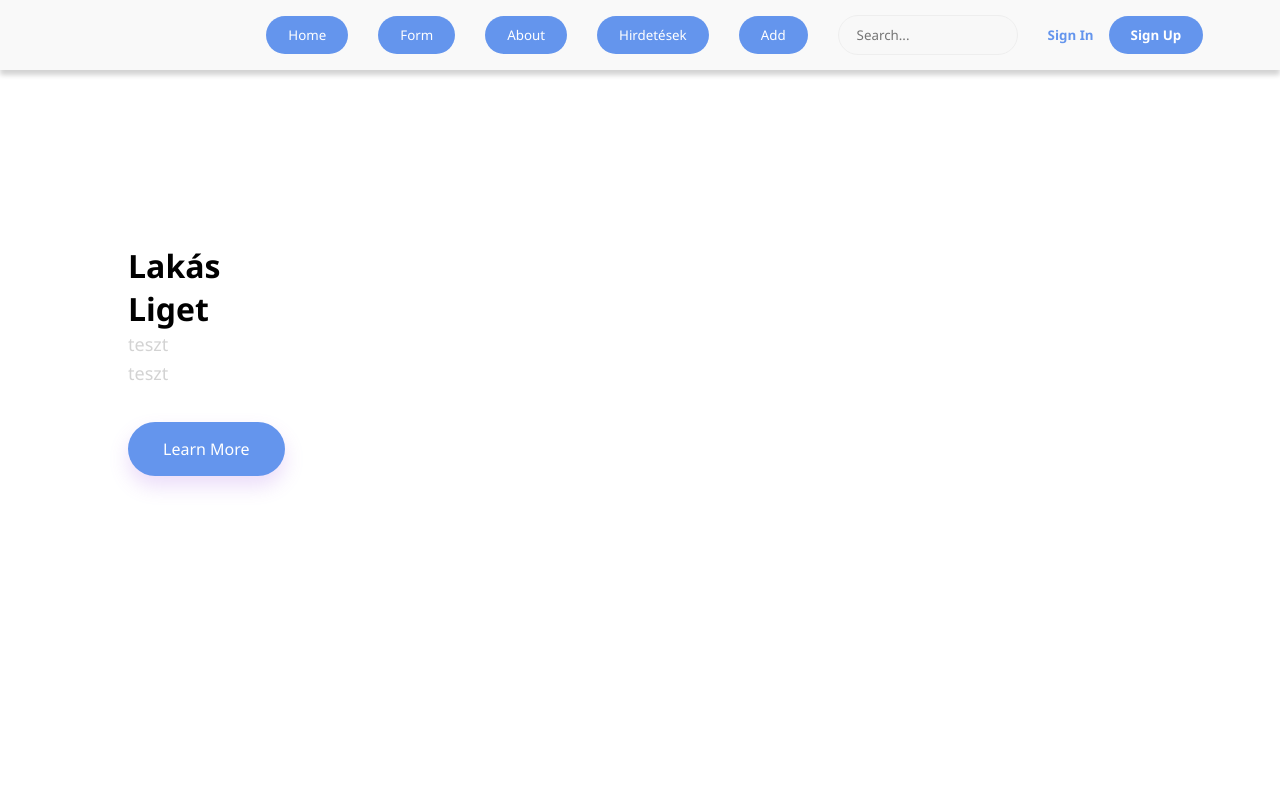
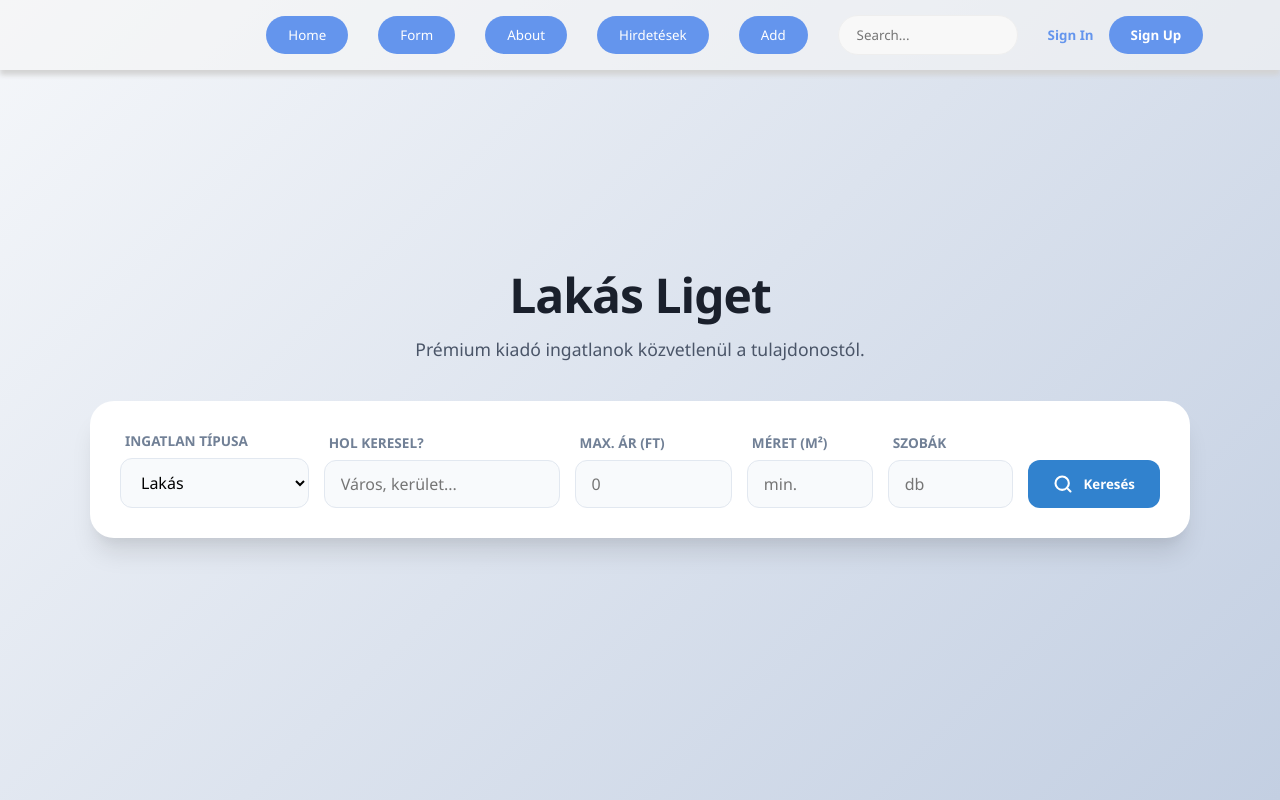
Before and after one commit to FMarcell06/lakasliget_frontend, a React (Vite) app: page / in a window 1280 px wide. Built offline with nearby package versions, Linux system fonts and the light colour scheme; no server answers.

Commit message:
Redesigned homepage

```diff
--- a/src/App.css
+++ b/src/App.css
@@ -6,22 +6,6 @@
   font-family: 'Segoe UI', Tahoma, Geneva, Verdana, sans-serif;
 }
 
-.header {
-  box-shadow: 0px 5px 5px lightgray;
-    position: fixed;
-  top: 0;
-  left: 0;
-  z-index: 1000;
-    display: flex;
-  justify-content: space-between;
-  align-items: center;
-  justify-content: center;
-  background-color: #f5f5f599;
-  padding-top: 35px;
-  padding-bottom: 35px;
-  height: 5vh;
-  width: 100vw;
-}
 .header .home, .form, .about, .profile {
     background-color: cornflowerblue;
     padding: 10px 22px;
@@ -29,86 +13,3 @@
     border: none;
     color:white;
 }
-
-.navbar {
-  display: flex;
-  justify-content: space-between;
-  align-items: center;
-  padding: 20px 6%;
-  width: 100vw;
-}
-
-.nav-links {
-  display: flex;
-  align-items: center;
-  gap: 30px;
-}
-
-.search-container input {
-  padding: 10px 18px;
-  border-radius: 25px;
-  border: 1px solid #eee;
-  background-color: #f8f8f8;
-  outline: none;
-  width: 180px;
-  transition: width 0.3s;
-}
-
-.search-container input:focus {
-  width: 220px;
-  border-color: cornflowerblue;
-}
-
-.auth-buttons {
-  display: flex;
-  gap: 15px;
-}
-
-.btn-signin {
-  background: none;
-  border: none;
-  color: cornflowerblue;
-  font-weight: bold;
-  cursor: pointer;
-}
-
-.btn-signup {
-  background: cornflowerblue;
-  color: white;
-  border: none;
-  padding: 10px 22px;
-  border-radius: 25px;
-  font-weight: bold;
-  cursor: pointer;
-  transition: opacity 0.3s;
-}
-
-.btn-signup:hover {
-  opacity: 0.85;
-}
-
-.hero {
-  position: relative;
-  height: calc(100vh - 80px);
-  display: flex;
-  align-items: center;
-  padding: 0 10%;
-}
-
-.hero p {
-  font-size: 18px;
-  color: lightgray;
-  margin-bottom: 35px;
-  line-height: 1.6;
-}
-
-.gomb{
-  background: cornflowerblue;
-  color: white;
-  border: none;
-  padding: 16px 35px;
-  font-size: 16px;
-  border-radius: 35px;
-  cursor: pointer;
-  box-shadow: 0 10px 20px rgba(155, 81, 224, 0.2);
-}
--- /dev/null
+++ b/src/components/Header.css
@@ -0,0 +1,73 @@
+.header {
+  box-shadow: 0px 5px 5px lightgray;
+    position: fixed;
+  top: 0;
+  left: 0;
+  z-index: 1000;
+    display: flex;
+  justify-content: space-between;
+  align-items: center;
+  justify-content: center;
+  background-color: #f5f5f599;
+  padding-top: 35px;
+  padding-bottom: 35px;
+  height: 5vh;
+  width: 100vw;
+}
+
+.navbar {
+  display: flex;
+  justify-content: space-between;
+  align-items: center;
+  padding: 20px 6%;
+  width: 100vw;
+}
+
+.nav-links {
+  display: flex;
+  align-items: center;
+  gap: 30px;
+}
+
+.search-container input {
+  padding: 10px 18px;
+  border-radius: 25px;
+  border: 1px solid #eee;
+  background-color: #f8f8f8;
+  outline: none;
+  width: 180px;
+  transition: width 0.3s;
+}
+
+.search-container input:focus {
+  width: 220px;
+  border-color: cornflowerblue;
+}
+
+.auth-buttons {
+  display: flex;
+  gap: 15px;
+}
+
+.btn-signin {
+  background: none;
+  border: none;
+  color: cornflowerblue;
+  font-weight: bold;
+  cursor: pointer;
+}
+
+.btn-signup {
+  background: cornflowerblue;
+  color: white;
+  border: none;
+  padding: 10px 22px;
+  border-radius: 25px;
+  font-weight: bold;
+  cursor: pointer;
+  transition: opacity 0.3s;
+}
+
+.btn-signup:hover {
+  opacity: 0.85;
+}
--- a/src/components/Header.jsx
+++ b/src/components/Header.jsx
@@ -3,6 +3,7 @@ import { useContext } from 'react';
 import { useNavigate } from 'react-router-dom'
 import { MyUserContext } from '../context/MyUserProvider';
 import { RxAvatar } from 'react-icons/rx';
+import './Header.css';
 
 export const Header = () => {
     const {user,logoutUser} = useContext(MyUserContext)
--- /dev/null
+++ b/src/pages/Home.css
@@ -0,0 +1,122 @@
+/* Teljes képernyős elrendezés */
+.page-wrapper {
+  height: 100vh;
+  display: flex;
+  flex-direction: column;
+  background: linear-gradient(135deg, #f5f7fa 0%, #c3cfe2 100%);
+  font-family: 'Inter', sans-serif;
+}
+
+/* Függőleges és vízszintes középre igazítás */
+.hero-center {
+  flex: 1;
+  display: flex;
+  flex-direction: column;
+  justify-content: center;
+  align-items: center;
+  padding: 20px;
+  text-align: center;
+}
+
+.hero-content h1 {
+  font-size: 3rem;
+  color: #1a202c;
+  margin-bottom: 10px;
+  letter-spacing: -1px;
+}
+
+.hero-content p {
+  color: #4a5568;
+  margin-bottom: 40px;
+  font-size: 1.1rem;
+}
+
+/* A modern kereső kártya */
+.search-card {
+  background: white;
+  padding: 30px;
+  border-radius: 24px;
+  box-shadow: 0 20px 25px -5px rgba(0, 0, 0, 0.1), 0 10px 10px -5px rgba(0, 0, 0, 0.04);
+  width: 100%;
+  max-width: 1100px;
+}
+
+.search-grid {
+  display: grid;
+  grid-template-columns: 1.2fr 1.5fr 1fr 0.8fr 0.8fr auto;
+  gap: 15px;
+  align-items: flex-end;
+}
+
+/* Mezők stílusa */
+.input-field {
+  display: flex;
+  flex-direction: column;
+  text-align: left;
+  gap: 8px;
+}
+
+.input-field label {
+  font-size: 0.85rem;
+  font-weight: 600;
+  color: #718096;
+  text-transform: uppercase;
+  padding-left: 5px;
+}
+
+.input-field input,
+.input-field select {
+  width: 100%;
+  padding: 12px 16px;
+  border: 1px solid #e2e8f0;
+  border-radius: 12px;
+  background-color: #f8fafc;
+  font-size: 1rem;
+  transition: all 0.2s;
+}
+
+.input-field input:focus,
+.input-field select:focus {
+  outline: none;
+  border-color: #3182ce;
+  background-color: white;
+  box-shadow: 0 0 0 3px rgba(66, 153, 225, 0.15);
+}
+
+/* Gomb stílusa */
+.search-btn {
+  background-color: #3182ce;
+  color: white;
+  border: none;
+  padding: 12px 25px;
+  border-radius: 12px;
+  font-weight: 600;
+  cursor: pointer;
+  display: flex;
+  align-items: center;
+  gap: 10px;
+  transition: transform 0.1s, background-color 0.2s;
+  height: 48px;
+}
+
+.search-btn:hover {
+  background-color: #2b6cb0;
+  transform: translateY(-1px);
+}
+
+.search-btn:active {
+  transform: translateY(0);
+}
+
+/* Mobil nézet: ha kicsi a kijelző, egymás alá rakja */
+@media (max-width: 900px) {
+  .search-grid {
+    grid-template-columns: 1fr 1fr;
+  }
+  .button-field {
+    grid-column: span 2;
+  }
+  .search-btn {
+    justify-content: center;
+  }
+}
--- a/src/pages/Home.jsx
+++ b/src/pages/Home.jsx
@@ -1,20 +1,68 @@
-import React, { useState } from 'react';
+import React from 'react';
 import { Header } from '../components/Header';
+import './Home.css';
 
 export const Home = () => {
   return (
-    <div>
-    <Header />
-    <div className="hero">
-      <div className="hero-content">
-        <h1>Lakás <br /> Liget</h1>
-        <p>
-          teszt <br />
-          teszt
-        </p>
-        <button className="gomb">Learn More</button>
-      </div>
-    </div>
+    <div className="page-wrapper">
+      <Header />
+
+      <main className="hero-center">
+        <div className="hero-content">
+          <h1>Lakás Liget</h1>
+          <p>Prémium kiadó ingatlanok közvetlenül a tulajdonostól.</p>
+        </div>
+
+        <div className="search-card">
+          <div className="search-grid">
+            {/* Ingatlan típusa */}
+            <div className="input-field">
+              <label>Ingatlan típusa</label>
+              <select defaultValue="lakás">
+                <option value="lakás">Lakás</option>
+                <option value="haz">Családi ház</option>
+                <option value="telek">Telek</option>
+                <option value="iroda">Iroda</option>
+              </select>
+            </div>
+
+            {/* Helyszín */}
+            <div className="input-field">
+              <label>Hol keresel?</label>
+              <input type="text" placeholder="Város, kerület..." />
+            </div>
+
+            {/* Ár */}
+            <div className="input-field">
+              <label>Max. ár (Ft)</label>
+              <input type="number" placeholder="0" />
+            </div>
+
+            {/* Méret */}
+            <div className="input-field">
+              <label>Méret (m²)</label>
+              <input type="number" placeholder="min." />
+            </div>
+
+            {/* Szobák */}
+            <div className="input-field">
+              <label>Szobák</label>
+              <input type="number" placeholder="db" />
+            </div>
+
+            {/* Keresés gomb */}
+            <div className="button-field">
+              <button className="search-btn">
+                <svg width="20" height="20" viewBox="0 0 24 24" fill="none" stroke="currentColor" strokeWidth="2.5" strokeLinecap="round" strokeLinejoin="round">
+                  <circle cx="11" cy="11" r="8"></circle>
+                  <line x1="21" y1="21" x2="16.65" y2="16.65"></line>
+                </svg>
+                <span>Keresés</span>
+              </button>
+            </div>
+          </div>
+        </div>
+      </main>
     </div>
   );
 };
```
